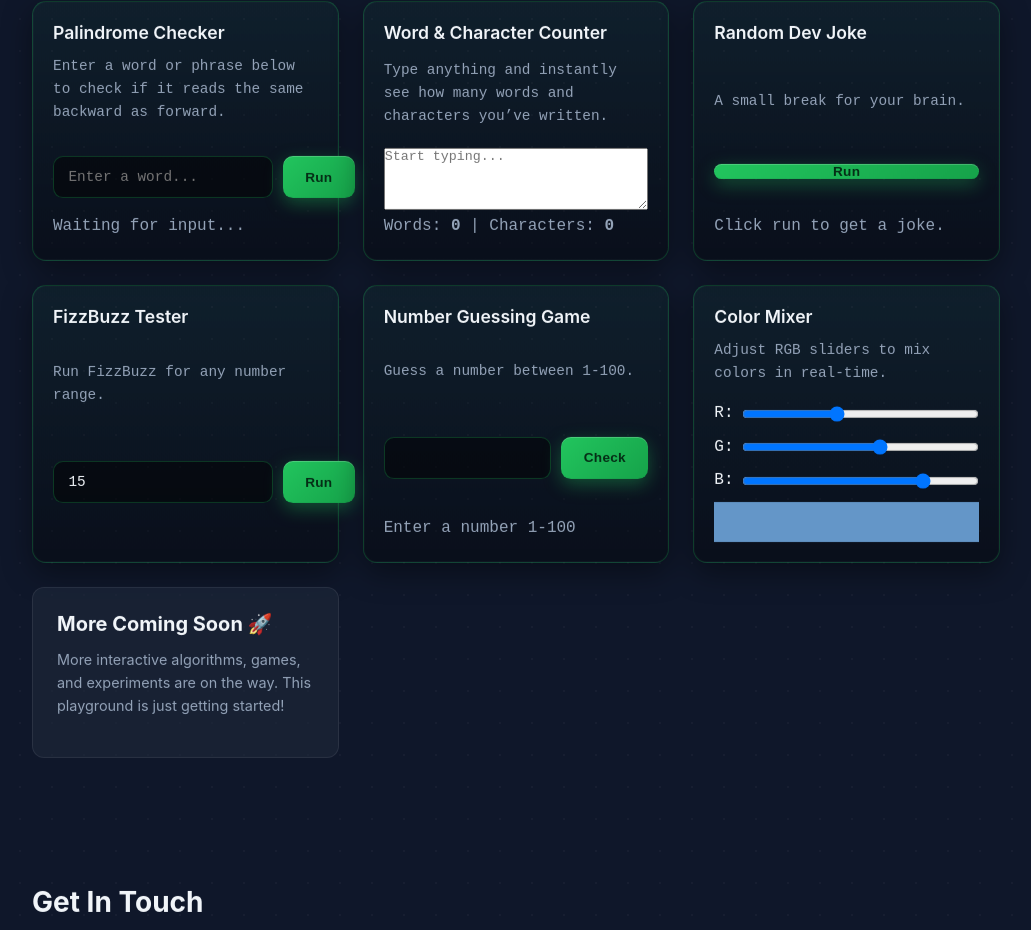
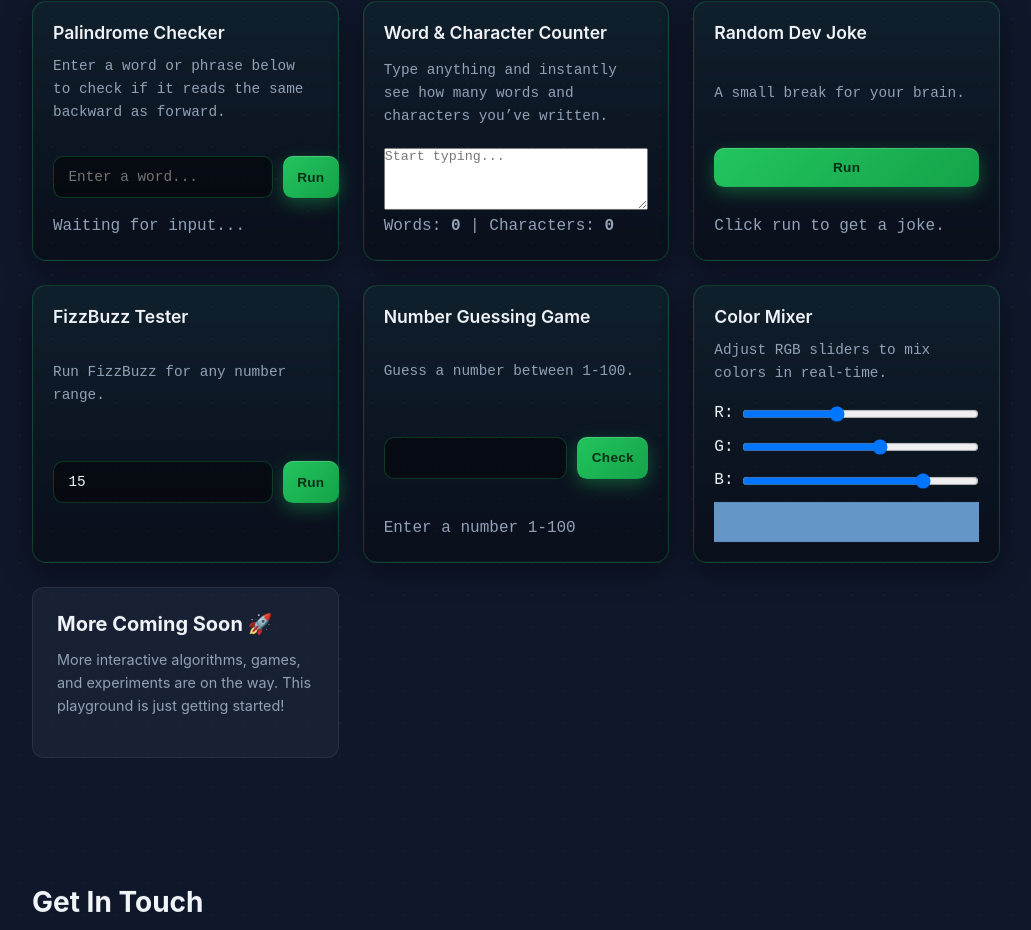
Before and after one commit to fredokaych/portfolio-react, a React (Vite) app: page / in a window 1280 px wide. Shown: the part 2685-3615 px from the top of the page, without its empty margins (124-1155 px from the left). Built offline with nearby package versions, Linux system fonts and the light colour scheme.

Commit message:
Update index.css

```diff
--- a/src/index.css
+++ b/src/index.css
@@ -526,7 +526,7 @@ input[type="number"]:focus {
     );
     color: #052e16;
     border: none;
-    padding: 0 1.4rem;
+    padding: 0.75rem 0.9rem;
     border-radius: 10px;
     font-weight: 700;
     cursor: pointer;
```
